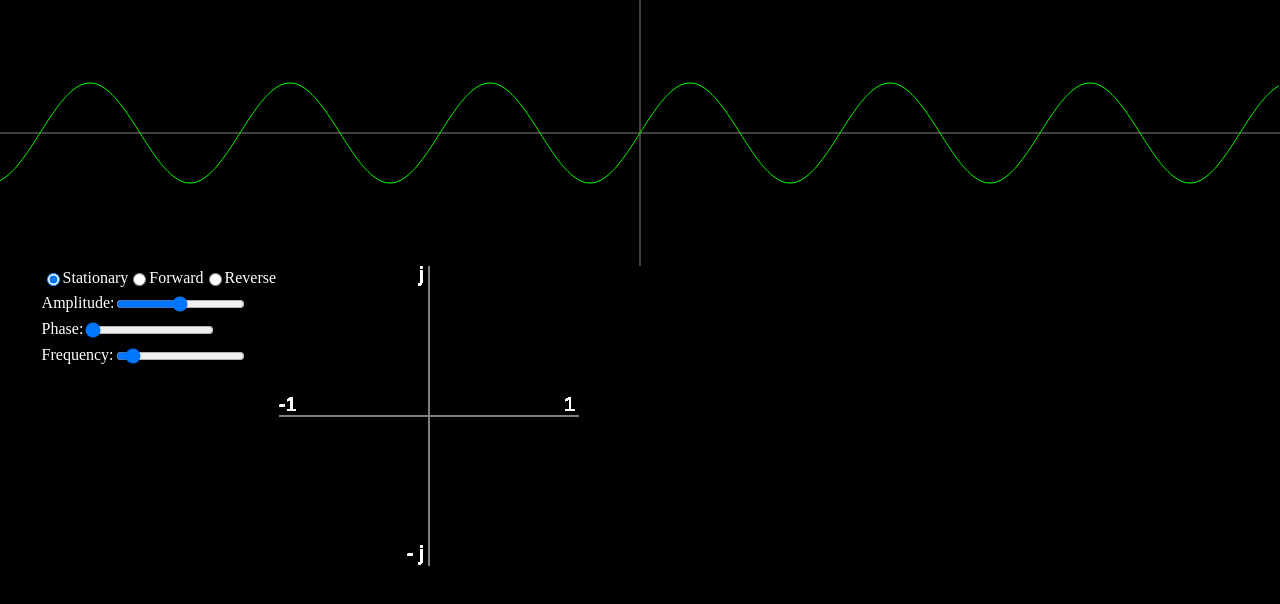
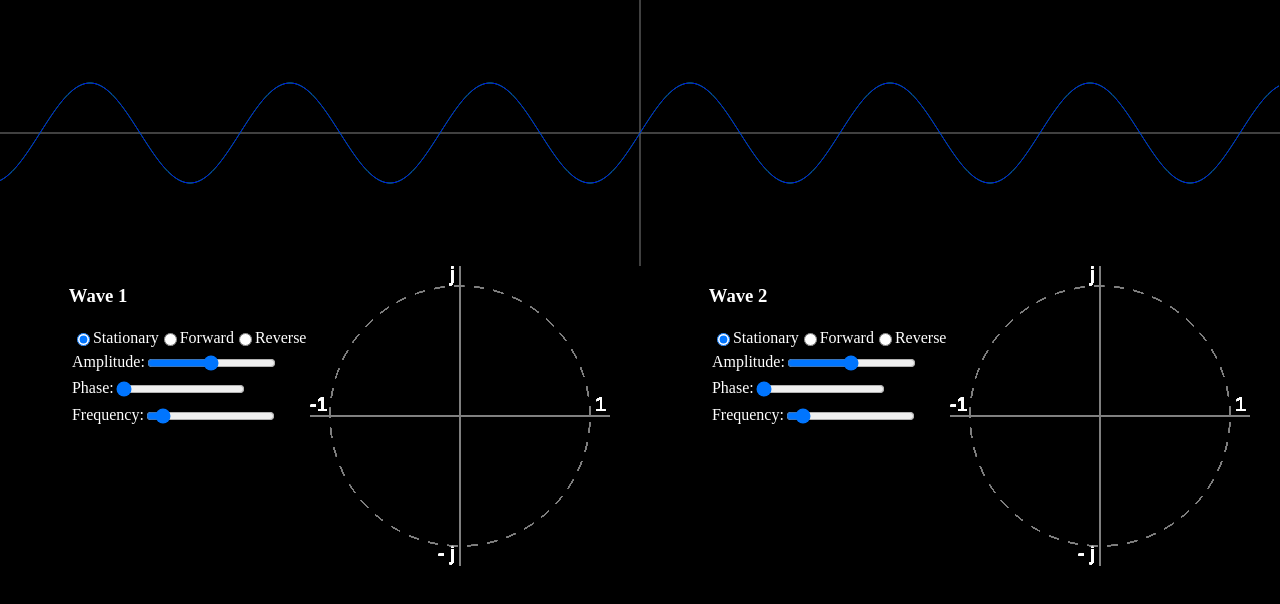
Before and after one commit to BenMillar-York/Individual-Project, a website: page index.html in a window 1280 px wide. Drawn offline with Linux system fonts and the light colour scheme.

Commit message:
Added second waveform

```diff
--- a/index.html
+++ b/index.html
@@ -15,31 +15,65 @@
     <canvas id="canvas"></canvas>
 
     <div class="lower">
+    <div class="wave-menu">
     <div class="menu">
+        <h3>Wave 1 </h3>
         <div class="input-menu">
-            <input type="radio" id="stationary" name="wave_velocity" value="stationary" checked>
+            <input type="radio" id="stationary" name="wave1_velocity" value="stationary" checked>
             <label for="sin">Stationary</label><br>
-            <input type="radio" id="forward" name="wave_velocity" value="forward">
+            <input type="radio" id="forward" name="wave1_velocity" value="forward">
             <label for="cos">Forward</label><br>
-            <input type="radio" id="reverse" name="wave_velocity" value="reverse">
+            <input type="radio" id="reverse" name="wave1_velocity" value="reverse">
             <label for="tan">Reverse</label>
         </div>
 
         <div class="input-menu">
             <p>Amplitude: </p>
-            <input type="range" min="1" max="100" value="50" class="slider" id="amplitude">
+            <input type="range" min="1" max="100" value="50" class="slider" id="wave1-amplitude">
         </div>
         <div class="input-menu">
             <p>Phase: </p>
-            <input type="range" min="0" max="6.2831" value="0" class="slider" id="phase" step="0.001">
+            <input type="range" min="0" max="6.2831" value="0" class="slider" id="wave1-phase" step="0.001">
         </div>
         <div class="input-menu">
             <p>Frequency: </p>
-            <input type="range" min="0.001" max="0.05" value="0.005" step="0.0000001" class="slider" id="frequency">
+            <input type="range" min="0.001" max="0.05" value="0.005" step="0.0000001" class="slider" id="wave1-frequency">
         </div>
     </div>
 
-    <canvas id="argand" height="300", width="300"></canvas>
+    <canvas id="wave1-argand" height="300", width="300"></canvas>
     </div>
+
+    <div class="wave-menu">
+        <div class="menu">
+            <h3>Wave 2 </h3>
+            <div class="input-menu">
+                <input type="radio" id="stationary" name="wave2_velocity" value="stationary" checked>
+                <label for="sin">Stationary</label><br>
+                <input type="radio" id="forward" name="wave2_velocity" value="forward">
+                <label for="cos">Forward</label><br>
+                <input type="radio" id="reverse" name="wave2_velocity" value="reverse">
+                <label for="tan">Reverse</label>
+            </div>
+
+            <div class="input-menu">
+                <p>Amplitude: </p>
+                <input type="range" min="1" max="100" value="50" class="slider" id="wave2-amplitude">
+            </div>
+            <div class="input-menu">
+                <p>Phase: </p>
+                <input type="range" min="0" max="6.2831" value="0" class="slider" id="wave2-phase" step="0.001">
+            </div>
+            <div class="input-menu">
+                <p>Frequency: </p>
+                <input type="range" min="0.001" max="0.05" value="0.005" step="0.0000001" class="slider" id="wave2-frequency">
+            </div>
+        </div>
+
+        <canvas id="wave2-argand" height="300", width="300"></canvas>
+        </div>
+    </div>
+
+
 </body>
 </html>
--- a/scripts/argand.js
+++ b/scripts/argand.js
@@ -1,5 +1,19 @@
 function onArgandClick(event) {
     var rect = event.target.getBoundingClientRect();
+
+    let phaseSlider, amplitudeSlider = null
+
+    if (event.target.id == "wave1-argand"){
+        phaseSlider = document.getElementById("wave1-phase");
+        amplitudeSlider = document.getElementById("wave1-amplitude")
+        colour = 'green';
+    }
+    if (event.target.id == "wave2-argand"){
+        phaseSlider = document.getElementById("wave2-phase");
+        amplitudeSlider = document.getElementById("wave2-amplitude")
+        colour = 'blue';
+    }
+
 
     var ctx = event.target.getContext("2d");
 
@@ -13,7 +27,7 @@ function onArgandClick(event) {
     mouseY = event.clientY;
 
     ctx.beginPath();
-    ctx.strokeStyle = "green";
+    ctx.strokeStyle = colour;
 
 
     relativeMouseX = (mouseX - rect.left) / ( rect.right - rect.left) - 0.5
@@ -22,7 +36,7 @@ function onArgandClick(event) {
 
     ctx.arc(width/2+relativeMouseX*width, height/2-relativeMouseY*height, 5, 0, 2 * Math.PI);
 
-    ctx.fillStyle = 'green';
+    ctx.fillStyle = colour;
 
     ctx.setLineDash([10, 10]);
     ctx.moveTo(width/2+relativeMouseX*width, height/2-relativeMouseY*height);
@@ -46,31 +60,33 @@ function onArgandClick(event) {
             phaseAngle = Math.atan(relativeMouseY/relativeMouseX)
         } else {
             ctx.arc(width/2, height/2, 20, 0, Math.atan(-relativeMouseY/relativeMouseX), true);
-            document.getElementById("phase").value = Math.atan(-relativeMouseY/relativeMouseX);
+            phaseSlider.value = Math.atan(-relativeMouseY/relativeMouseX);
             phaseAngle = Math.atan(relativeMouseY/relativeMouseX)+2*Math.PI
         }
 
     }
     if (relativeMouseX<0) {
         ctx.arc(width/2, height/2, 20, 0, Math.atan(-relativeMouseY/relativeMouseX)-Math.PI, true);
-        document.getElementById("phase").value = Math.atan(-relativeMouseY/relativeMouseX)-Math.PI;
+        phaseSlider.value = Math.atan(-relativeMouseY/relativeMouseX)-Math.PI;
         phaseAngle = Math.atan(relativeMouseY/relativeMouseX)+Math.PI
     }
 
-    document.getElementById("phase").value = phaseAngle;
+    phaseSlider.value = phaseAngle;
 
     ctx.stroke();
     ctx.save();
 
-    document.getElementById("amplitude").value = Math.hypot(relativeMouseX, relativeMouseY) * 80
+    amplitudeSlider.value = Math.hypot(relativeMouseX, relativeMouseY) * 80
 }
 
 function drawArgand(ctx) {
     ctx.beginPath();
+
     ctx.strokeStyle = "rgb(128,128,128)";
 
     var width = ctx.canvas.width;
     var height = ctx.canvas.height;
+    ctx.setLineDash([]);
 
     // X-Axis
     ctx.moveTo(0, height/2);
@@ -90,15 +106,25 @@ function drawArgand(ctx) {
 
     ctx.lineWidth = 1;
     ctx.stroke();
+
+    ctx.beginPath();
+    // Dotted circle
+    ctx.arc(width/2, height/2, 130, 0, 2*Math.PI, true);
+    ctx.setLineDash([10, 10]);
+    ctx.stroke();
     ctx.save();
 }
 
 
 function initArgand() {
-    var argand = document.getElementById("argand");
-    var ctx = argand.getContext("2d");
-    drawArgand(ctx);
+    var argand1 = document.getElementById("wave1-argand");
+    var argand2 = document.getElementById("wave2-argand");
+    var ctx1 = argand1.getContext("2d");
+    var ctx2 = argand2.getContext("2d");
+    drawArgand(ctx1);
+    drawArgand(ctx2);
 
-    argand.addEventListener('mousedown', onArgandClick, false);
+    argand1.addEventListener('mousedown', onArgandClick, false);
+    argand2.addEventListener('mousedown', onArgandClick, false);
 
 }
--- a/scripts/graph.js
+++ b/scripts/graph.js
@@ -1,5 +1,6 @@
 const colours = {
-    waveform: "#00ff00",
+    waveform1: "#00ff00",
+    waveform2: "#0000ff",
     axes: "#ffffff"
 }
 
@@ -22,27 +23,35 @@ function showAxes(ctx) {
     ctx.stroke();
 }
 
-function sineWave(wave_velocity, omega, x, time) {
-
-    let phaseAngle = document.getElementById('phase').value;
+function sineWave(omega, x, time, phaseAngle) {
 
     return Math.sin(-x*omega - time - phaseAngle);
 }
 
-function plotFunction(ctx, time) {
+function plotFunction(ctx, time, waveNumber) {
     var width = ctx.canvas.width;
     var height = ctx.canvas.height;
 
-    ctx.strokeStyle = colours.waveform;
+    if (waveNumber == 1) {
+        ctx.strokeStyle = colours.waveform1;
+        amplitude = document.getElementById("wave1-amplitude").value;
+        frequency = document.getElementById("wave1-frequency").value;
+        phaseAngle = document.getElementById('wave1-phase').value;
+    }
+    if (waveNumber == 2){
+        ctx.strokeStyle = colours.waveform2;
+        amplitude = document.getElementById("wave2-amplitude").value;
+        frequency = document.getElementById("wave2-frequency").value;
+        phaseAngle = document.getElementById('wave2-phase').value;
+    }
+
 
     var y = 0;
-    var amplitude = document.getElementById("amplitude").value;
-    var frequency = document.getElementById("frequency").value;
     ctx.beginPath();
     for (let x = 0; x < width; x++) {
         omega = 2*Math.PI*frequency
 
-        y = amplitude *  sineWave(wave_velocity, omega, x-width/2, time*frequency);
+        y = amplitude *  sineWave(omega, x-width/2, time*frequency, phaseAngle);
 
         ctx.lineTo(x, y + (height/2));
     }
@@ -61,16 +70,25 @@ function drawFrame() {
     showAxes(context);
     context.save();
 
-    wave_velocity = document.querySelector('input[name="wave_velocity"]:checked')?.value;
+    wave1_velocity = document.querySelector('input[name="wave1_velocity"]:checked')?.value;
+    wave2_velocity = document.querySelector('input[name="wave2_velocity"]:checked')?.value;
 
-    if (wave_velocity == "forward"){
-        time += 3;
+    if (wave1_velocity == "forward"){
+        wave1_time += 3;
     }
-    if (wave_velocity == "reverse"){
-        time -= 3;
+    if (wave1_velocity == "reverse"){
+        wave1_time -= 3;
     }
 
-    plotFunction(context, time);
+    if (wave2_velocity == "forward"){
+        wave2_time += 3;
+    }
+    if (wave2_velocity == "reverse"){
+        wave2_time -= 3;
+    }
+
+    plotFunction(context, wave1_time, 1);
+    plotFunction(context, wave2_time, 2);
 
     initArgand();
 
@@ -85,4 +103,5 @@ function init() {
     window.requestAnimationFrame(drawFrame);
 }
 
-var time = 0;
+var wave1_time = 0;
+var wave2_time = 0;
--- a/styles/style.css
+++ b/styles/style.css
@@ -13,7 +13,6 @@ body {
 .input-menu {
     display: flex;
     flex-direction: row;
-    padding-left: 3vw;
     color: white;
     margin: 0.4vh;
 }
@@ -25,9 +24,20 @@ p {
 .menu {
     display: flex;
     flex-direction: column;
+    padding-left: 3vw;
 }
 
 .lower {
     display: flex;
     flex-direction: row;
+    justify-content: space-around;
 }
+
+.wave-menu {
+    display: flex;
+    flex-direction: row;
+}
+
+h3 {
+    color: white;
+}
```
